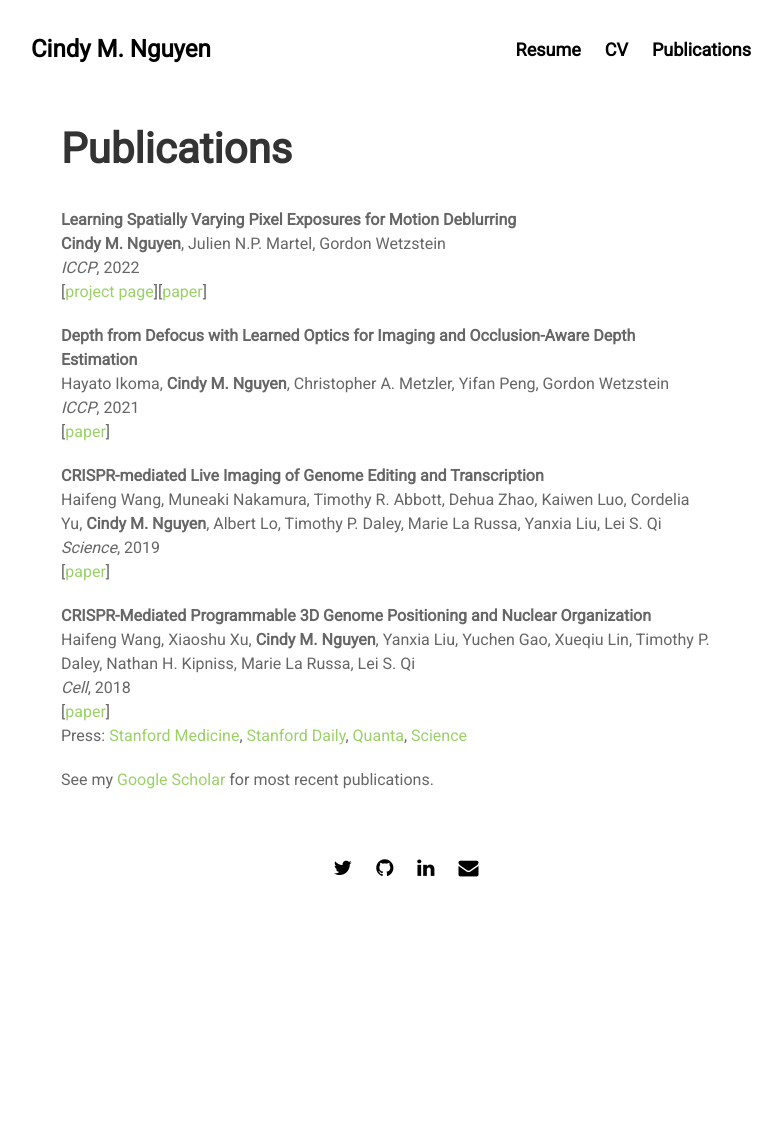
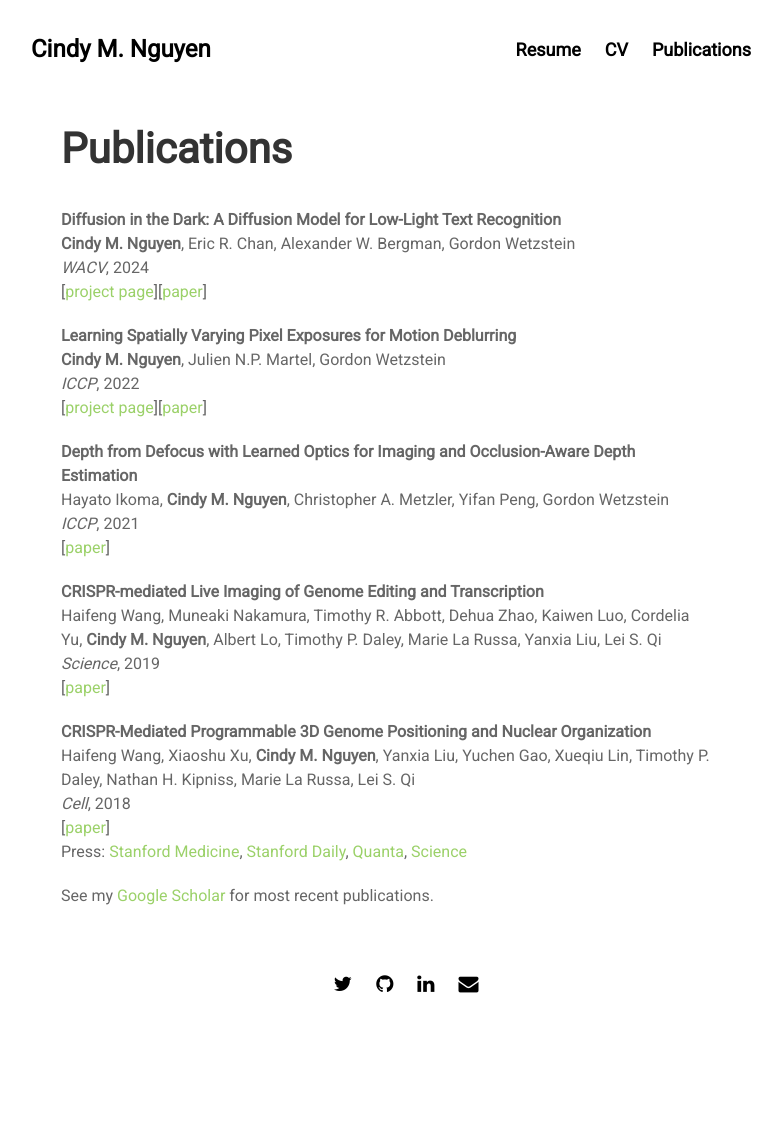
Before and after one commit to ccnguyen/ccnguyen.github.io, a Jekyll site: the page built from pages/pubs.md, in a window 1280 px wide. Shown: the whole page, without its empty margins (234-1016 px from the left). Built offline with Jekyll 4.4.1, drawn with Linux system fonts in a browser that asks for light colours; nearby versions of some CDN libraries; before the commit the page ends 1022 px from its top, so only the background shows below that.

Commit message:
update wacv

```diff
--- a/pages/pubs.md
+++ b/pages/pubs.md
@@ -5,6 +5,12 @@ permalink: /pubs
 ---
 
 ## Publications
+
+**Diffusion in the Dark: A Diffusion Model for Low-Light Text Recognition**<br>
+**Cindy M. Nguyen**, Eric R. Chan, Alexander W. Bergman, Gordon Wetzstein<br>
+*WACV*, 2024 <br>
+[[project page](https://ccnguyen.github.io/diffusion-in-the-dark/)][[paper](https://arxiv.org/abs/2303.04291)]
+
 **Learning Spatially Varying Pixel Exposures for Motion Deblurring**<br>
 **Cindy M. Nguyen**, Julien N.P. Martel, Gordon Wetzstein<br>
 *ICCP*, 2022<br>
```
Also changed, not shown: index.md (+1 -1 lines).
